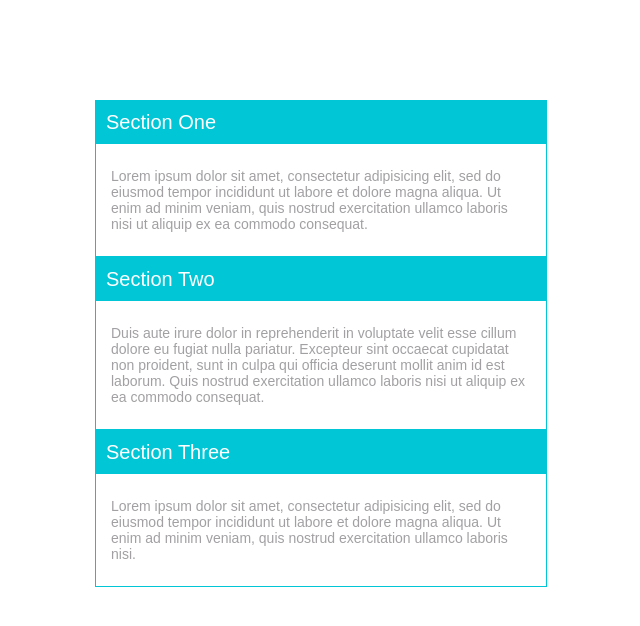
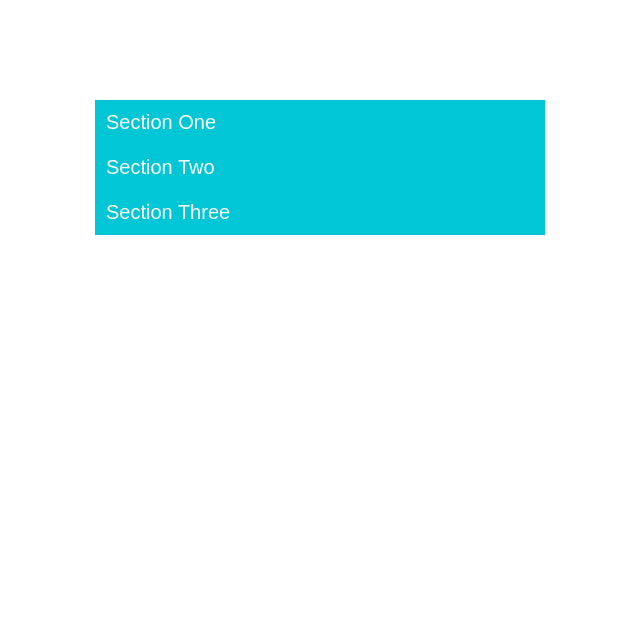
Before and after one commit to henryjf/accordian2, a website: page app/index.html in a window 1280 px wide. Shown: the whole page, without its empty margins (105-745 px from the left). Drawn offline with Linux system fonts and the light colour scheme.

Commit message:
reworked html tags and css to hide paragraphs

```diff
--- a/app/css/bundle.css
+++ b/app/css/bundle.css
@@ -1,10 +1,10 @@
 .container {
   background-color: #FFFFFF;
-  margin: 100px 200px; }
+  margin: 100px 200px;
+  width: 450px; }
 
 .section {
   border: 1px solid #00C6D6;
-  width: 450px;
   max-height: 200px; }
   .section header {
     background-color: #00C6D6;
@@ -12,8 +12,12 @@
     color: white;
     font-size: 20px; }
     .section header:hover {
-      background-color: #00def0; }
+      background-color: #00d9ea; }
   .section p {
-    padding: 10px 15px;
+    padding: 15px;
+    margin: 0;
     font-size: 14px;
     color: #A2A0A3; }
+  .section .para {
+    height: 0;
+    overflow: hidden; }
--- a/app/index.html
+++ b/app/index.html
@@ -8,27 +8,46 @@
   </head>
   <body>
     <div class="container">
+
       <div class='section' id="section1">
-        <!-- <div class="header"></div> -->
+        <div class="header1">
           <header>Section One</header>
+        </div>
+          <div class="para" id="para1">
             <p>
               Lorem ipsum dolor sit amet, consectetur adipisicing elit, sed do eiusmod tempor incididunt ut labore et dolore magna aliqua. Ut enim ad minim veniam, quis nostrud exercitation ullamco laboris nisi ut aliquip ex ea commodo consequat.
             </p>
           </div>
+      </div>
+
       <div class='section' id="section2" >
-        <!-- <div class="header"></div> -->
+
+          <div class="header2">
             <header>Section Two</header>
+          </div>
+
+          <div class="para" id="para2">
             <p>
               Duis aute irure dolor in reprehenderit in voluptate velit esse cillum dolore eu fugiat nulla pariatur. Excepteur sint occaecat cupidatat non proident, sunt in culpa qui officia deserunt mollit anim id est laborum. Quis nostrud exercitation ullamco laboris nisi ut aliquip ex ea commodo consequat.
             </p>
           </div>
+      </div>
+
+
       <div class='section' id="section3" >
-        <!-- <div class="header"></div> -->
+          <div class="header3">
+
             <header>Section Three</header>
+          </div>
+
+          <div class="para" id="para3">
             <p>
               Lorem ipsum dolor sit amet, consectetur adipisicing elit, sed do eiusmod tempor incididunt ut labore et dolore magna aliqua. Ut enim ad minim veniam, quis nostrud exercitation ullamco laboris nisi.
             </p>
           </div>
+
+      </div>
+
     </div>
     <script src="js/jquery.js"></script>
     <script src="js/main.js"></script>
--- a/app/js/main.js
+++ b/app/js/main.js
@@ -3,4 +3,5 @@ var button = $('header');
 button.on('click', function(event){
   event.preventDefault();
 console.log(button);
-})
+
+});
--- a/src/sass/main.scss
+++ b/src/sass/main.scss
@@ -4,10 +4,10 @@ $color: #00C6D6;
 .container {
   background-color: #FFFFFF;
   margin: 100px 200px;
+  width: 450px;
 }
 .section {
   border: $border;
-  width: 450px;
   max-height: 200px;
 
   header {
@@ -17,12 +17,18 @@ $color: #00C6D6;
     font-size: 20px;
 
     &:hover {
-      background-color:lighten($color, 5%);
+      background-color:lighten($color, 4%);
     }
   }
-  p {
-    padding: 10px 15px;
-    font-size: 14px;
-    color: #A2A0A3;
-  }
+      p {
+        padding: 15px;
+        margin: 0;
+        font-size: 14px;
+        color: #A2A0A3;
+      }
+
+      .para {
+        height: 0;
+        overflow: hidden;
+      }
 }
```
Lines whose indentation alone changed are shown as unchanged.
